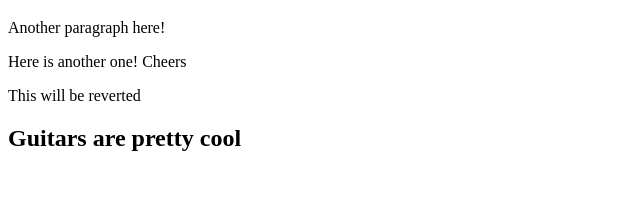
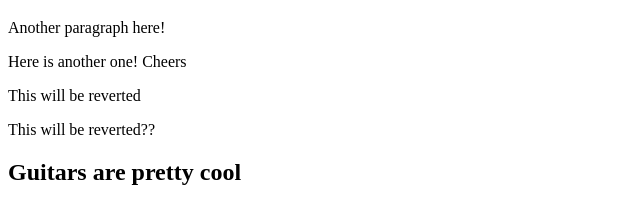
Before and after one commit to paulobrigidofilho/learning-git, a plain HTML site: page index.html in a window 1280 px wide. Shown: the part 61-284 px from the top of the page, without its empty margins (0-640 px from the left). Drawn offline with Linux system fonts and the light colour scheme.

Commit message:
This will be reverted??

```diff
--- a/index.html
+++ b/index.html
@@ -11,6 +11,7 @@
     <p>Another paragraph here!</p>
     <p>Here is another one! Cheers</p>
     <p>This will be reverted</p>
+    <p>This will be reverted??</p>
     <h2>Guitars are pretty cool</h2>
 </body>
 </html>
```
